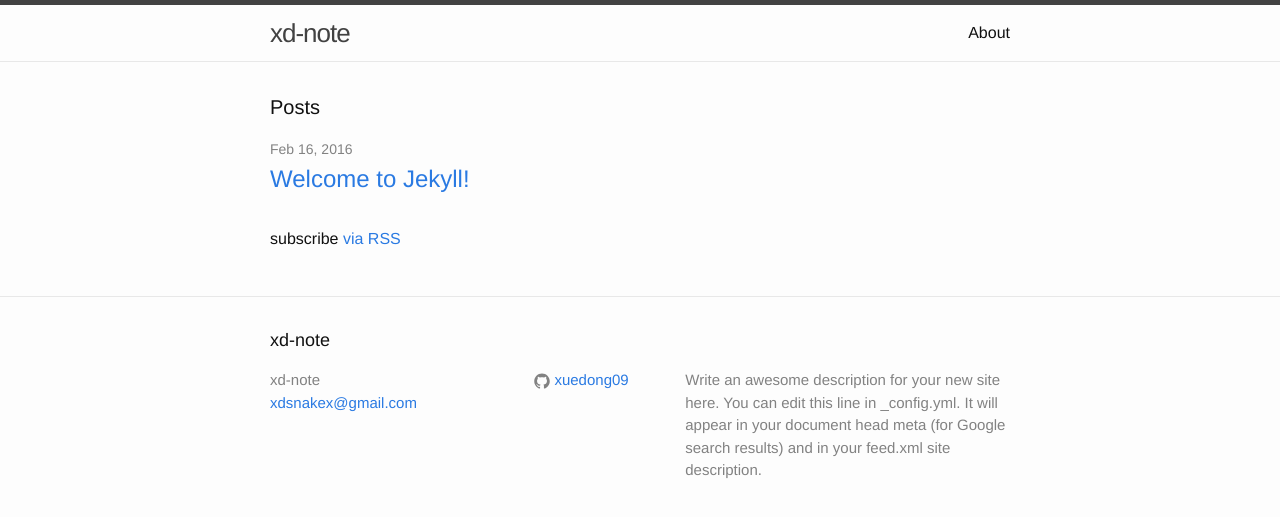
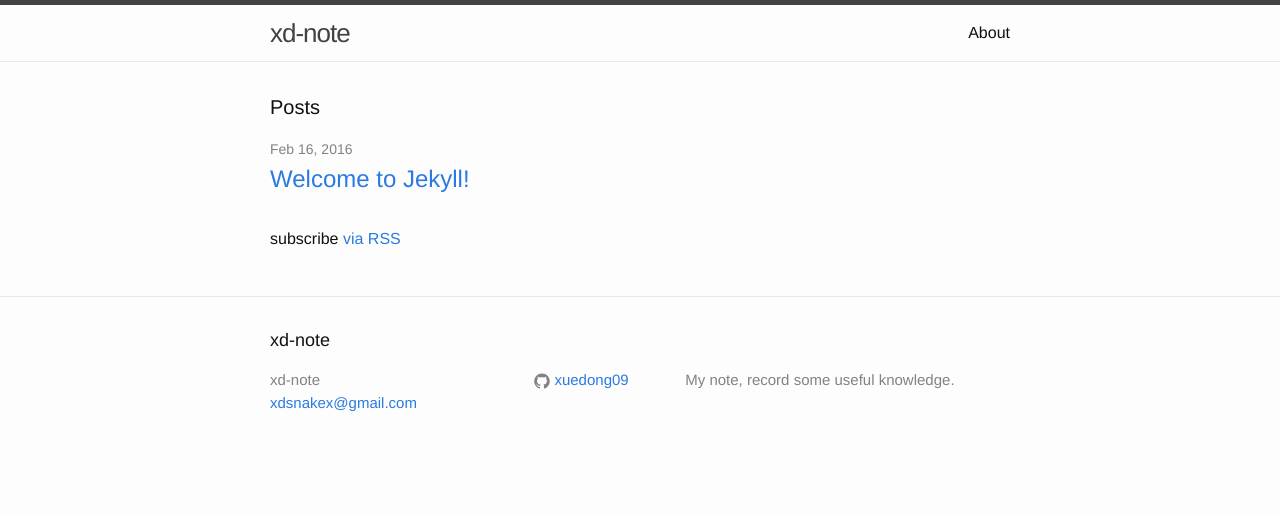
Before and after one commit to xuedong09/xuedong09.github.io, a Jekyll site: the page built from index.html, in a window 1280 px wide. Shown: the top 517 px of the page. Built offline with Jekyll 4.4.1, drawn with Linux system fonts in a browser that asks for light colours.

Commit message:
update description

```diff
--- a/_config.yml
+++ b/_config.yml
@@ -9,9 +9,7 @@
 title: xd-note
 email: xdsnakex@gmail.com
 description: > # this means to ignore newlines until "baseurl:"
-  Write an awesome description for your new site here. You can edit this
-  line in _config.yml. It will appear in your document head meta (for
-  Google search results) and in your feed.xml site description.
+  My note, record some useful knowledge.
 baseurl: "" # the subpath of your site, e.g. /blog
 url: "http://yourdomain.com" # the base hostname & protocol for your site
 #twitter_username: jekyllrb
```
